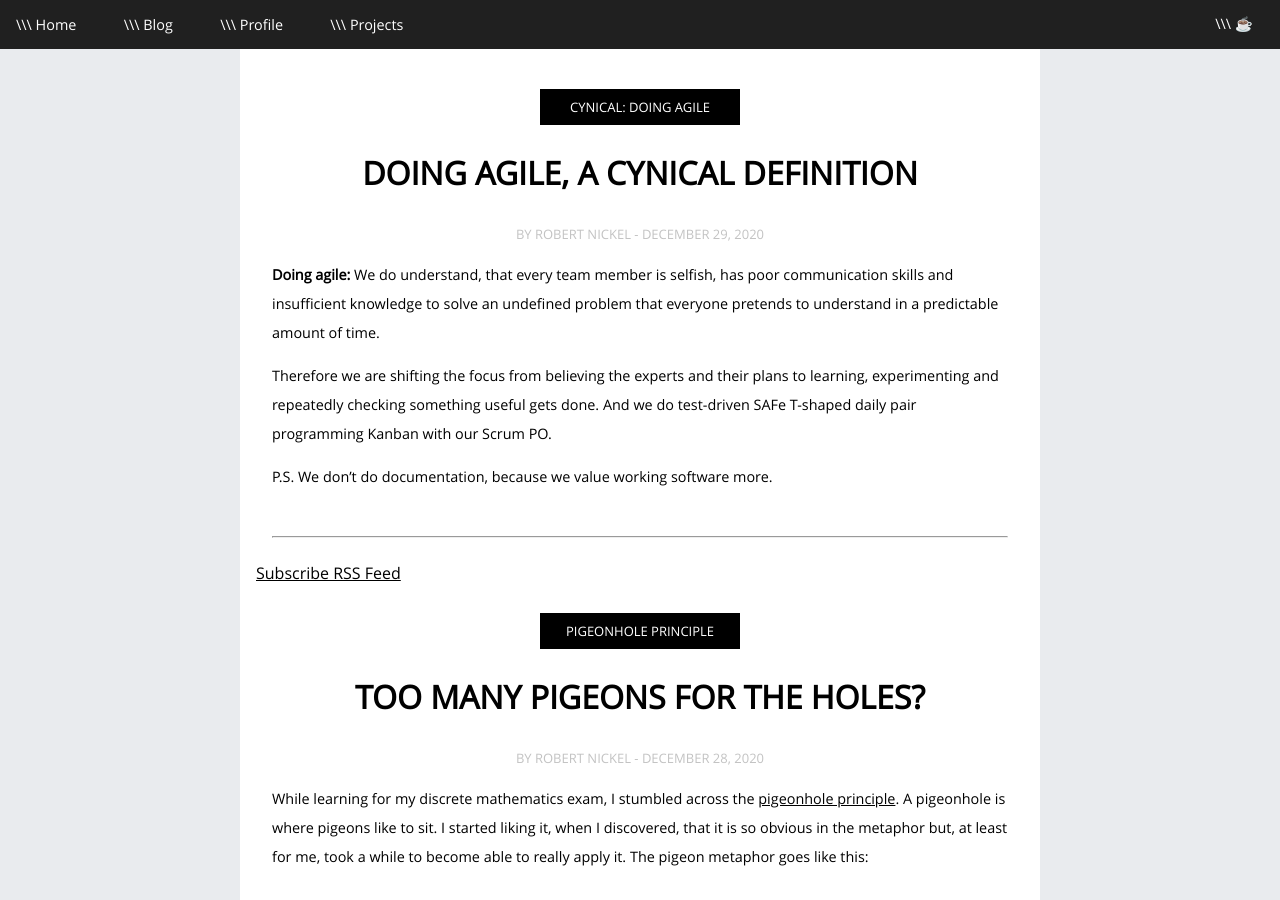
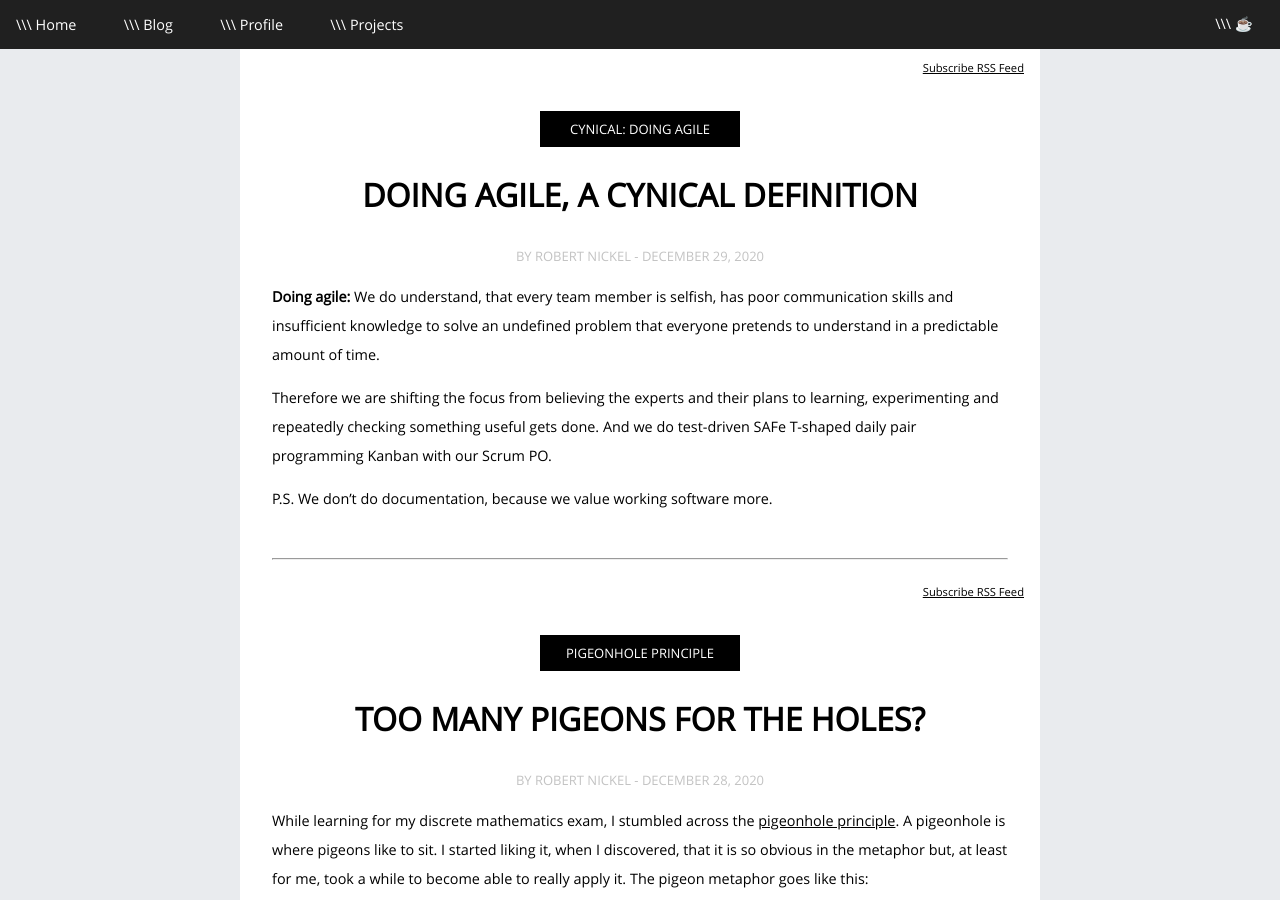
Before and after one commit to Robert-Nickel/Robert-Nickel.github.io, a Jekyll site: the page built from blog.html, in a window 1280 px wide and 900 px high. Built offline with Jekyll 4.4.1, drawn with Linux system fonts in a browser that asks for light colours.

Commit message:
Update blog.html

```diff
--- a/blog.html
+++ b/blog.html
@@ -4,6 +4,6 @@
 
 
 {% for post in site.posts %}
+<a href="/feed.xml" style="font-size: .7em;float:right;">Subscribe RSS Feed</a><br>
 {{ post }}
-<a href="/feed.xml" style="font-size: 0.6">Subscribe RSS Feed</a><br>
 {% endfor %}
```
